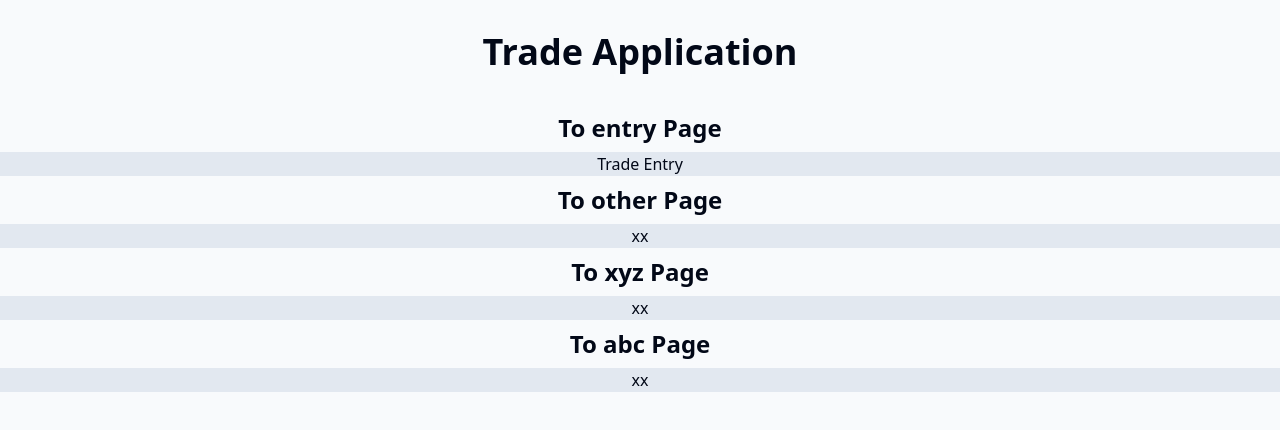
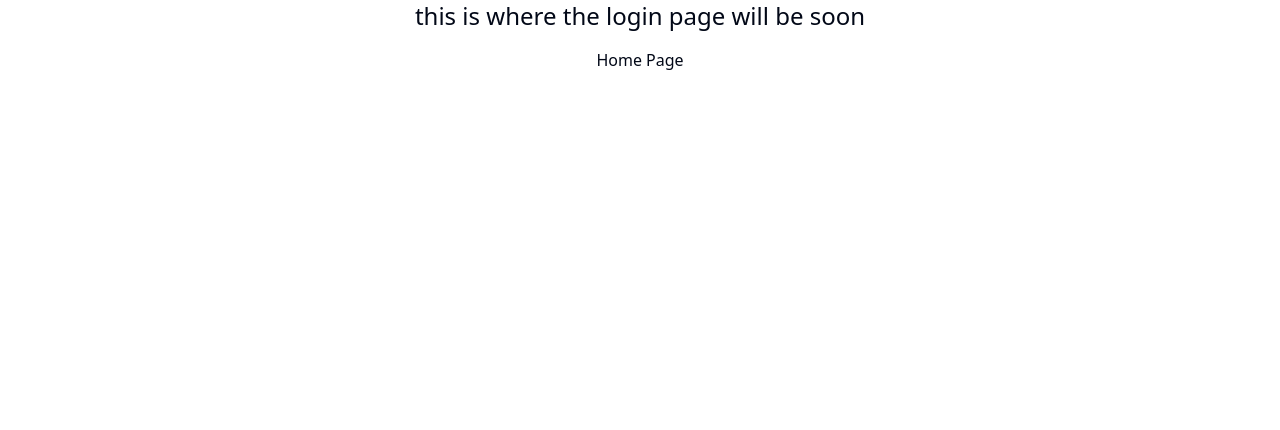
Before and after one commit to MShaw1223/project, a Next.js app: page / in a window 1280 px wide. Shown: the top 430 px of the page. Built offline with nearby package versions, Linux system fonts and the light colour scheme.

Commit message:
page nav & some layout edits, react-icons download

```diff
--- a/package.json
+++ b/package.json
@@ -21,6 +21,7 @@
     "next": "14.0.4",
     "react": "^18",
     "react-dom": "^18",
+    "react-icons": "^4.12.0",
     "react-query": "^3.39.3",
     "sqlstring": "^2.3.3",
     "tailwind-merge": "^2.1.0",
--- a/src/pages/Trade-Entry.tsx
+++ b/src/pages/Trade-Entry.tsx
@@ -5,8 +5,11 @@ import { useRouter } from "next/router";
 import { useMutation } from "react-query"
 import { useState, FormEvent } from "react";
 import Link from "next/link";
+import { FaHome } from "react-icons/fa";
+import { NextPage } from "next";
 
-export default function TradeEntry() {
+
+const TradeEntry: NextPage = () => {
   const router = useRouter()
 
   const [selectedAccount, setSelectedAccount] = useState<string>('')
@@ -67,9 +70,11 @@ export default function TradeEntry() {
         <h1 className="m-4 text-4xl font-extrabold text-black">
           Trade Entry
         </h1>
-        <h2 className="font-black p-4 outline outline-1 outline-black">
-          <Link href="/">Home</Link>
-        </h2>
+        <div>
+            <Link href="/home">
+              <FaHome></FaHome>
+            </Link>
+        </div>
       </div>
       {mutation.isLoading && <p>Submitting Trade Data...</p>}
       {!mutation.isLoading && (
@@ -102,3 +107,4 @@ export default function TradeEntry() {
     </main>
   )
 }
+export default TradeEntry;
--- /dev/null
+++ b/src/pages/account-management.tsx
@@ -0,0 +1,21 @@
+import { NextPage } from "next";
+import Link from "next/link";
+import { FaHome } from "react-icons/fa";
+
+ const accountManagement: NextPage = () =>{
+    return(
+        <div>
+            <div>
+            <Link href="/home">
+              <FaHome></FaHome>
+            </Link>
+            </div>
+            <div>
+                <h1>Account Management</h1>
+                <p>This is where there Accounts can be deleted, created, and deposited into</p>
+            </div>
+        </div>
+    )
+ }
+
+ export default accountManagement;
--- /dev/null
+++ b/src/pages/entry-management.tsx
@@ -0,0 +1,21 @@
+import { NextPage } from "next";
+import Link from "next/link";
+import { FaHome } from "react-icons/fa";
+
+const EntryManagement: NextPage = () => {
+    return(
+        <div>
+            <div>
+            <Link href="/home">
+              <FaHome></FaHome>
+            </Link>
+            </div>
+            <div>
+                <h1>Entry Management</h1>
+                <p>This is where there will be trades searched for, deleted & edited</p>
+            </div>
+        </div>
+    )
+}
+
+export default EntryManagement;
--- /dev/null
+++ b/src/pages/home.tsx
@@ -0,0 +1,50 @@
+import { NextPage } from "next";
+import Link from "next/link";
+import { FaCalculator } from "react-icons/fa";
+import { MdOutlineManageSearch } from "react-icons/md";
+import { FaUserFriends } from "react-icons/fa";
+import { MdOutlineAccountBalance } from "react-icons/md";
+
+
+const Home: NextPage = () => {
+    //make a menu.ts file on utils? as the dropdown will be on all pages
+    return(
+    <div className="text-center h-screen bg-slate-100 mx-auto my-auto">
+        <h1 className="text-4xl font-black p-8">
+          Trade Application - Home
+        </h1>
+        <p className="p-2">
+            The links here are going to be moved to the dropdown that will be on the right <br />
+            A table will be shown below of all the trades
+        </p>
+        <div className="flex justify-center">
+            <h1 className="text-2xl font-black p-2">Trade Entry Page</h1>
+            <Link href="/trade-entry">
+              <FaCalculator className="w-10 h-10"></FaCalculator>
+            </Link>
+        </div>
+
+        <div className="flex justify-center">
+            <h1 className="text-2xl font-black p-2">Entry Management Page</h1>
+            <Link href="/entry-management" >
+                <MdOutlineManageSearch className="w-10 h-10"></MdOutlineManageSearch>
+            </Link>
+        </div>
+
+        <div className="flex justify-center">
+            <h1 className="text-2xl font-black p-2">Account Management Page</h1>
+            <Link href="/account-management" >
+                <MdOutlineAccountBalance className="w-10 h-10"></MdOutlineAccountBalance>
+            </Link>
+        </div>
+
+        <div className="flex justify-center">
+            <h1 className="text-2xl font-black p-2">Users Page</h1>
+            <Link href="/users" >
+                <FaUserFriends className="w-10 h-10"></FaUserFriends>
+            </Link>
+        </div>
+    </div>
+    )
+}
+export default Home;
--- a/src/pages/index.tsx
+++ b/src/pages/index.tsx
@@ -1,42 +1,24 @@
 import { NextPage } from "next";
 import Link from "next/link";
 
-const Home: NextPage = () => {
+const LogIn: NextPage = () => {
   //buff out and style --> also have the other pages set up
   //test if db works with different layout
   //I have moved index over to trade entry, and coded below as the new entry page
   //Use react-icons to style icons for home screen / index (below)
   return (
-    <div className="text-center h-screen bg-slate-50 mx-auto my-auto">
-        <h1 className="text-4xl font-black p-8">
-          Trade Application
-        </h1>
-        <h1 className="text-2xl font-black p-2">To entry Page</h1>
-        <div className="w-full bg-slate-200">
-            <Link href="/Trade-Entry" > Trade Entry </Link>
-        </div>
-
-        <h1 className="text-2xl font-black p-2">To other Page</h1>
-        <div className="w-full bg-slate-200">
-            <Link href="/Trade-Entry" >xx</Link>
-        </div>
-
-        <h1 className="text-2xl font-black p-2">To xyz Page</h1>
-        <div className="w-full bg-slate-200">
-            <Link href="/Trade-Entry" >xx</Link>
-        </div>
-
-        <h1 className="text-2xl font-black p-2">To abc Page</h1>
-        <div className="w-full bg-slate-200">
-            <Link href="/Trade-Entry" >xx</Link>
-        </div>
+    <div className="flex flex-col items-center">
+      <h1 className="text-center font-medium text-2xl">this is where the login page will be soon</h1>
+      <div className="p-4">
+        <Link href="/home"> Home Page</Link>
+      </div>
     </div>
   )
 }
 
-export default Home;
+export default LogIn;
 /*
-this wouldd be the other approach
+use this for on success - of logging so ie user is valid - send thru to homepage
 onSuccess: (data) => {
   const a = data; const b = data; const c = data;
   const composite = `/${a}/${b}/${c}`;
--- /dev/null
+++ b/src/pages/users.tsx
@@ -0,0 +1,23 @@
+//user page: created, switched and deleted
+
+import { NextPage } from "next";
+import Link from "next/link";
+import { FaHome } from "react-icons/fa";
+
+const userPage: NextPage = () => {
+    return(
+        <div>
+            <div>
+            <Link href="/home">
+              <FaHome></FaHome>
+            </Link>
+            </div>
+            <div>
+                <h1>User Page</h1>
+                <p>This is where users will be deleted, switched, and created</p>
+            </div>
+        </div>
+    )
+}
+
+export default userPage;
```
Also changed, not shown: 1 other file (tests, documents, lock files or other folders). Lines whose indentation alone changed are shown as unchanged.
